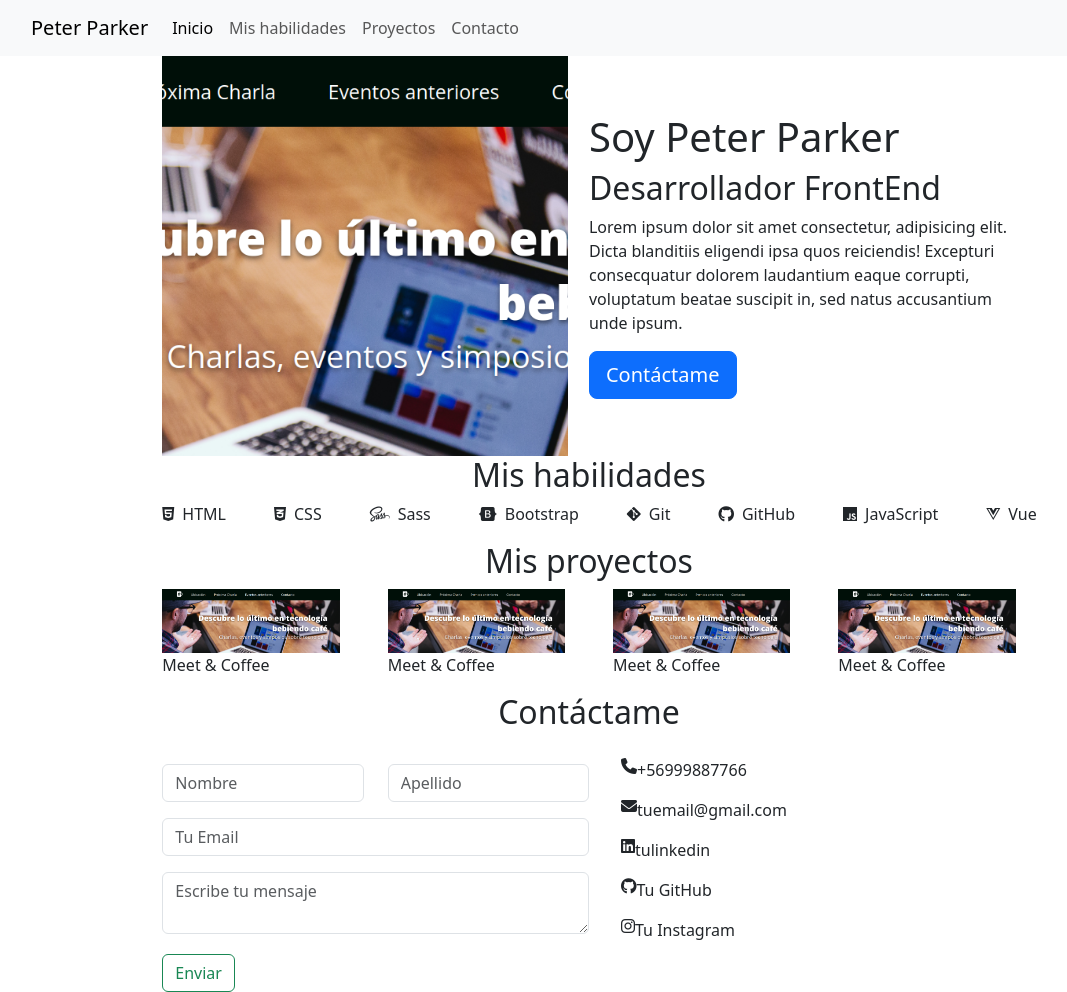
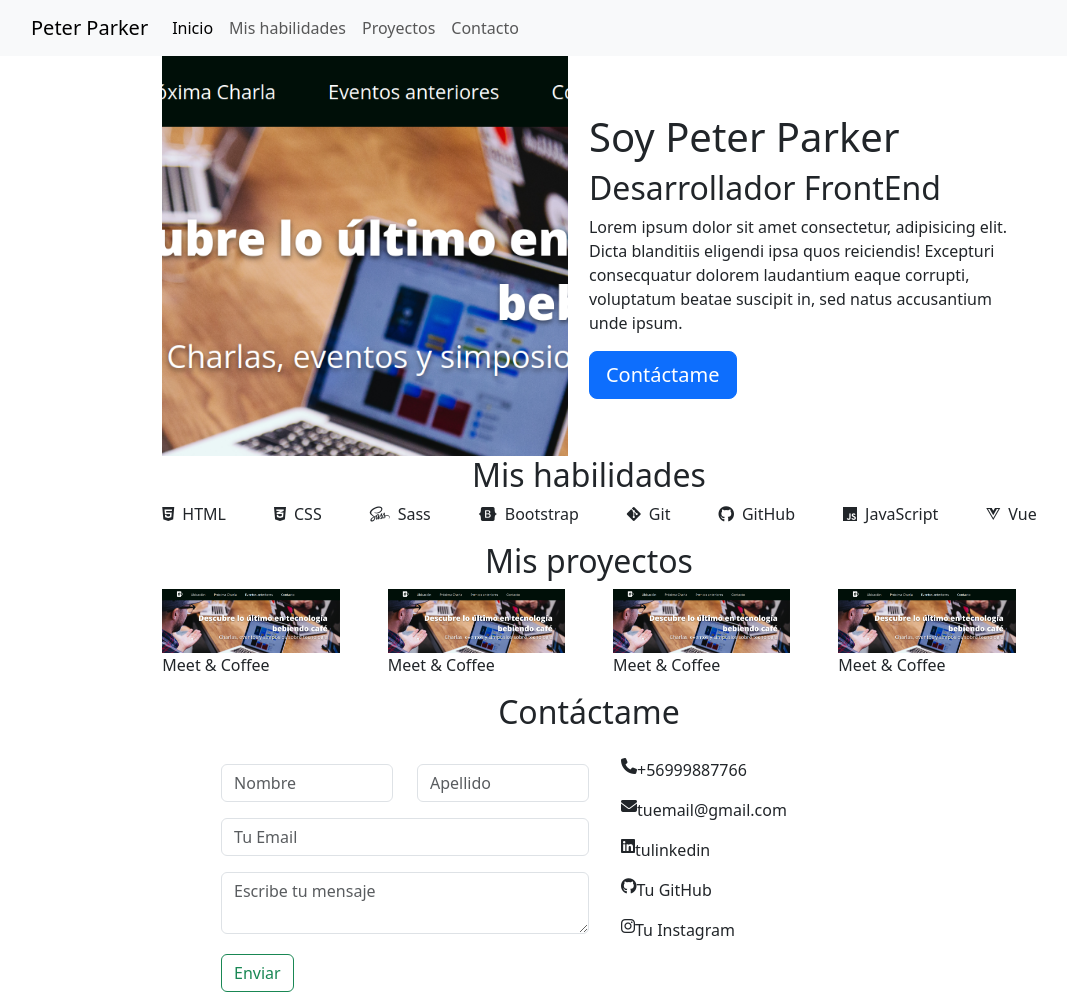
Before and after one commit to cristiandpto23/desafio-utilizando-bootstrap-como-framework-css, a website: page index.html in a window 1280 px wide. Shown: the whole page, without its empty margins (51-1118 px from the left). Drawn offline with nearby package versions, Linux system fonts and the light colour scheme.

Commit message:
third commit

```diff
--- a/index.html
+++ b/index.html
@@ -124,7 +124,7 @@
         <!-- FOOTER -->
         <footer class="footer d-flex flex-column justify-content-center align-items-center">
             <h2 class="hero__title">Contáctame</h2>
-            <div class="footer__content d-flex justify-content-center col-8 m-auto">
+            <div class="footer__content d-flex ">
                 <section class="footer__container-one">
                     <!--FORM -->
                     <form class="form">
```
